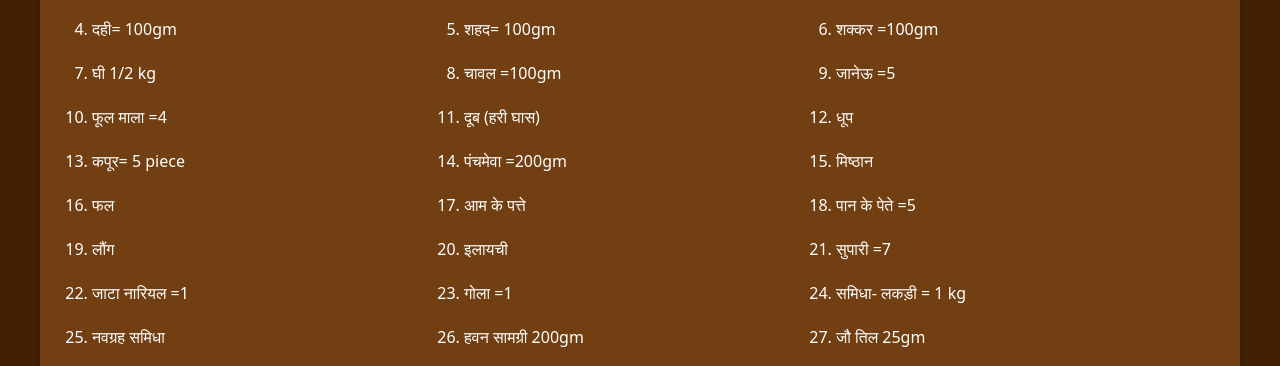
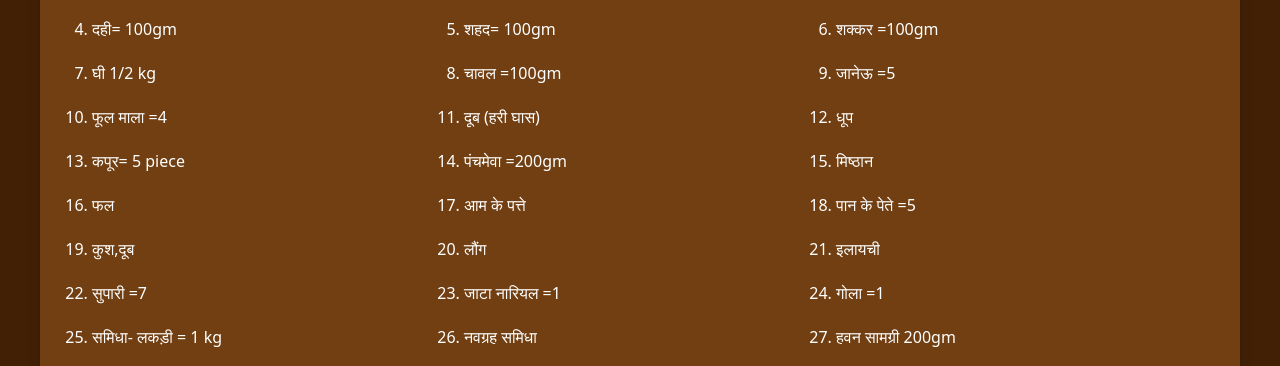
Before and after one commit to Kushal-Raj-Bhatt/onlinePanditji, a website: page src/naamkaran.html in a window 1280 px wide. Shown: the part 409-775 px from the top of the page. Drawn offline with nearby package versions, Linux system fonts and the light colour scheme.

Commit message:
UI changes

```diff
--- a/src/naamkaran.html
+++ b/src/naamkaran.html
@@ -85,6 +85,7 @@
                     <li> फल</li>
                     <li>आम के पत्ते</li>
                     <li>पान के पेते =5</li>
+                    <li>कुश,दूब</li>
                     <li>लौंग </li>
                     <li>इलायची</li>
                     <li>सुपारी =7</li>
```
